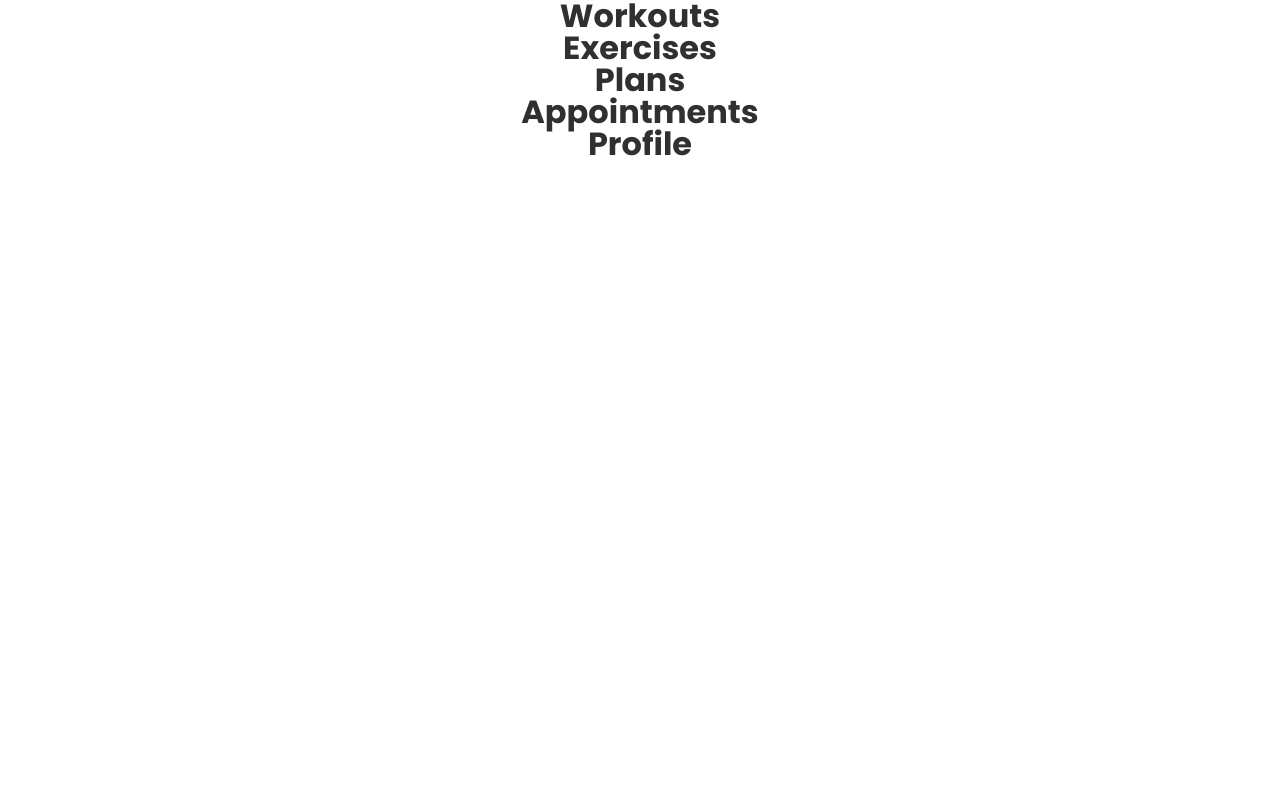
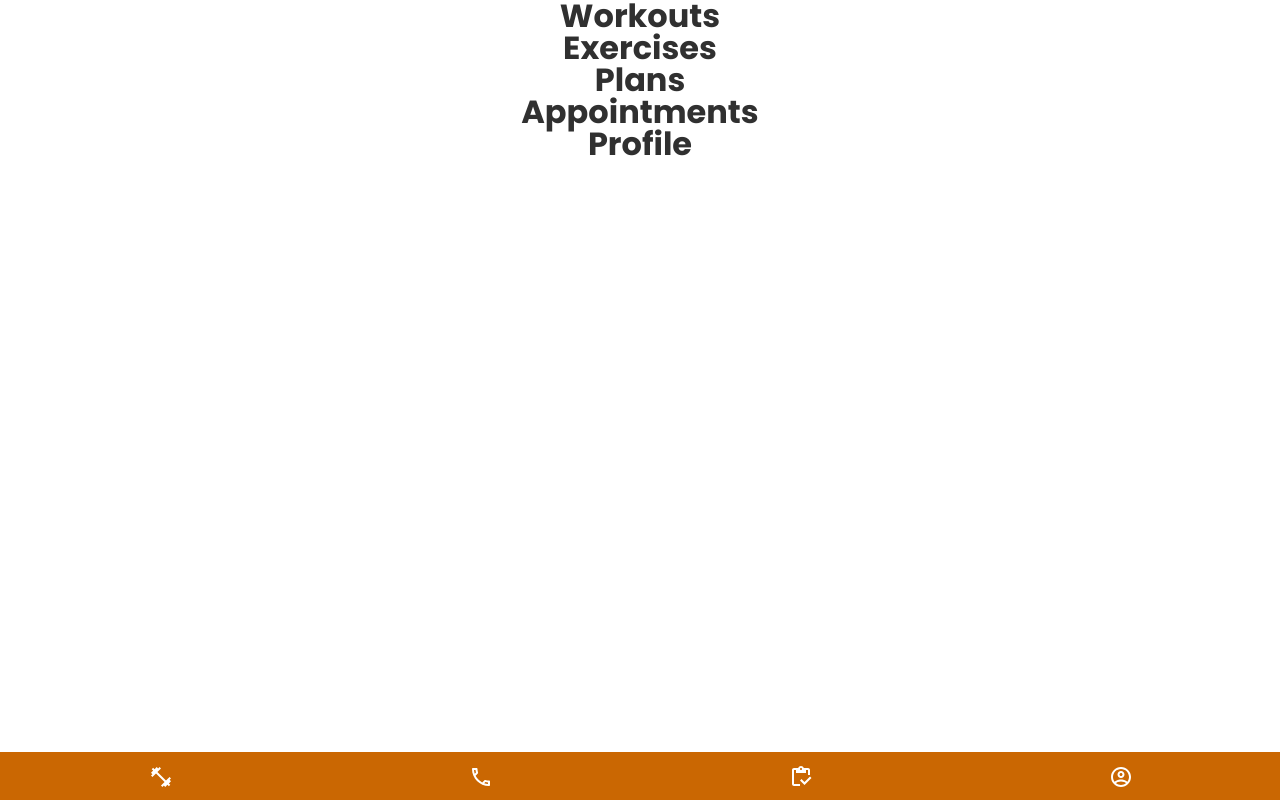
Before and after one commit to massimobergamin/RemoteTrainerFrontend, a Next.js app in the folder fitome/: page /trainer/invitecode in a window 1280 px wide. Built offline with nearby package versions, Linux system fonts and the light colour scheme; no server answers.

Commit message:
updated arrow function

```diff
--- a/fitome/components/navigationBar/navigationClient.js
+++ b/fitome/components/navigationBar/navigationClient.js
@@ -1,7 +1,7 @@
 import React from 'react'
 import Link from 'next/link';
 
-function navigationClient() {
+const navigationClient = () => {
     return (
         <ul className="navigationBar_container">
             <Link href="/client/workout">
--- a/fitome/components/navigationBar/navigationTrainer.js
+++ b/fitome/components/navigationBar/navigationTrainer.js
@@ -1,7 +1,7 @@
 import React from 'react'
 import Link from 'next/link';
 
-function navigationTrainer() {
+const NavigationTrainer = () => {
     return (
         <ul className="navigationBar_container">
             <Link href="/trainer/workout">
@@ -28,4 +28,4 @@ function navigationTrainer() {
     )
 }
 
-export default navigationTrainer
+export default NavigationTrainer
--- a/fitome/pages/trainer/invitecode.js
+++ b/fitome/pages/trainer/invitecode.js
@@ -1,4 +1,6 @@
 import Link from 'next/link'
+import NavigationTrainer from '../../components/navigationBar/navigationTrainer'
+
 const Trainer = () => {
 
   return (
@@ -6,7 +8,7 @@ const Trainer = () => {
       <Link href="./workouts">
       <h1>Workouts</h1>
       </Link>
-      <Link href="./exercises">
+      <Link href="./exercise">
       <h1>Exercises</h1>
       </Link>
       <Link href="./plans">
@@ -18,7 +20,7 @@ const Trainer = () => {
       <Link href="/profile">
       <h1>Profile</h1>
       </Link>
-      <h1></h1>
+      <NavigationTrainer></NavigationTrainer>
     </div>
   )
 }
```
